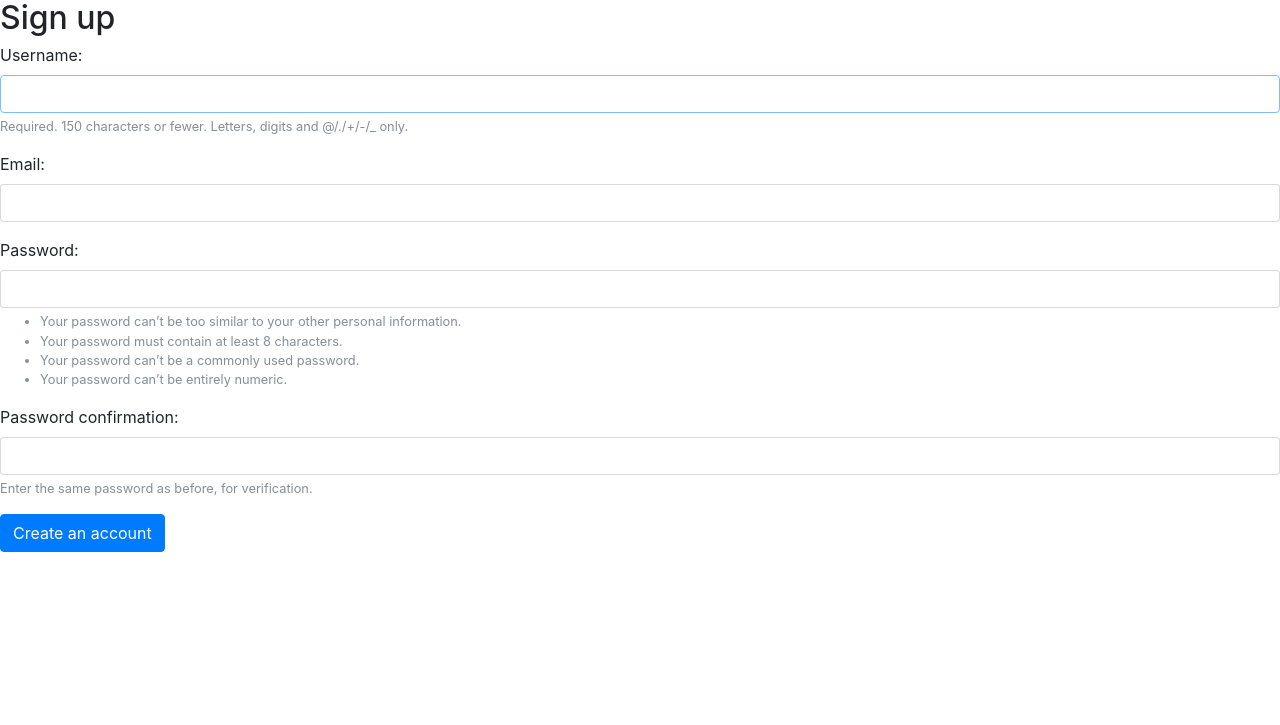
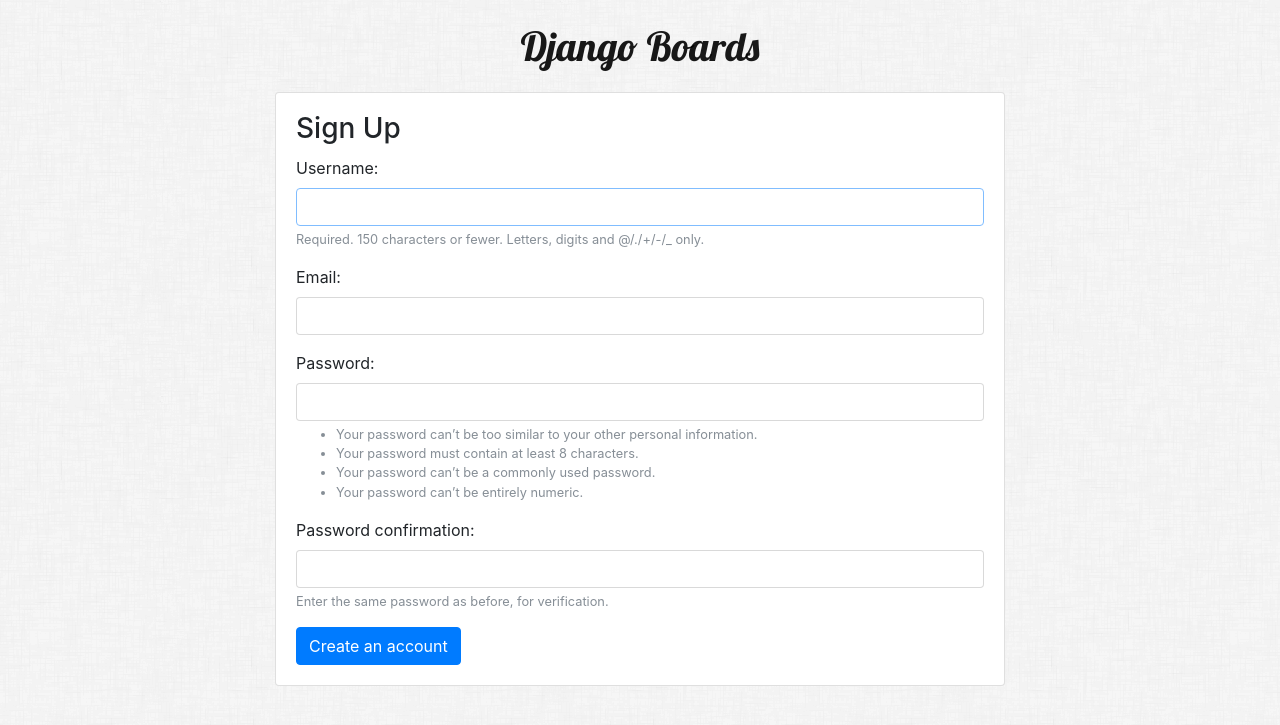
Before and after one commit to Lee-Sutton/research-site, a Django app: page /signup/ in a window 1280 px wide. Shown: the top 725 px of the page. Run offline with Django 3.2, Linux system fonts and the light colour scheme; some libraries are stand-ins or nearby versions.

Commit message:
Added styling to signup page
* Added additional test cases for the signup form

```diff
--- /dev/null
+++ b/static/css/accounts.css
@@ -0,0 +1,16 @@
+body {
+    background-image: url(../img/dust_scratches.png);
+}
+
+.logo {
+    font-family: 'Lobster'
+}
+
+.logo a {
+    color: rgba(0, 0 ,0, 0.9)
+}
+
+.logo a:hover,
+.logo a:active {
+    text-decoration: none;
+}
--- a/static/css/app.css
+++ b/static/css/app.css
@@ -1,3 +1,3 @@
 .navbar-brand {
-    font-family: 'Peralta', cursive;
+    font-family: 'Lobster', cursive;
 }
--- a/templates/base.html
+++ b/templates/base.html
@@ -5,6 +5,7 @@
     <meta charset="utf-8">
     <title>{% block title %}Django Boards{% endblock %}</title>
     <link rel="stylesheet" href="{% static 'css/bootstrap.min.css' %}">
+    <link href="https://fonts.googleapis.com/css?family=Lobster" rel="stylesheet">
     {% block stylesheet %}{% endblock %}
   </head>
   <body>
--- a/templates/signup.html
+++ b/templates/signup.html
@@ -1,11 +1,26 @@
 {% extends 'base.html' %}
+{% load static %}
+{% block stylesheet %}
+ <link rel="stylesheet" href="{% static 'css/accounts.css' %}"
+{% endblock %}
 {% block body %}
-<h2>Sign up</h2>
-<div>
-    <form method="post" novalidate>
-        {% csrf_token %}
-        {% include 'includes/form.html' %}
-        <button type="submit" class="btn btn-primary">Create an account</button>
-    </form>
+<div class="container">
+    <h1 class="text-center logo my-4">
+        <a href="{% url 'home' %}">Django Boards</a>
+    </h1>
+    <div class="row justify-content-center">
+        <div class="col-lg-8 col-md-10 col-sm-12">
+            <div class="card">
+                <div class="card-body">
+                    <h3 class="card-title">Sign Up</h3>
+                    <form method="post" novalidate>
+                        {% csrf_token %}
+                        {% include 'includes/form.html' %}
+                        <button type="submit" class="btn btn-primary">Create an account</button>
+                    </form>
+                </div>
+            </div>
+        </div>
+    </div>
 </div>
 {%endblock%}
```
Also changed, not shown: accounts/tests/test_form_signup.py (added, +11 -0 lines), static/img/dust_scratches.png (added).
